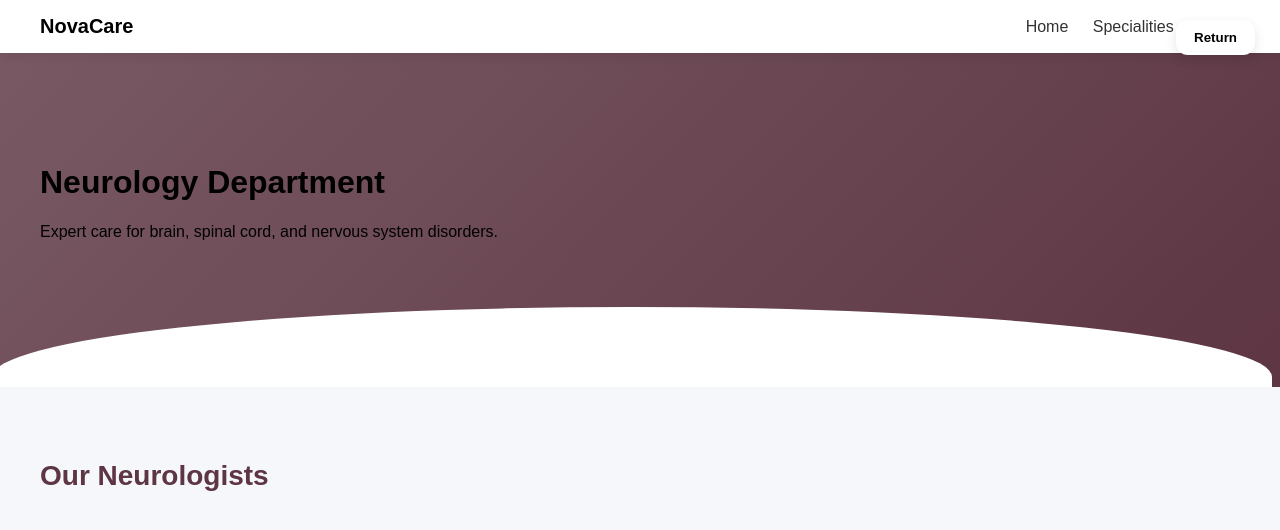
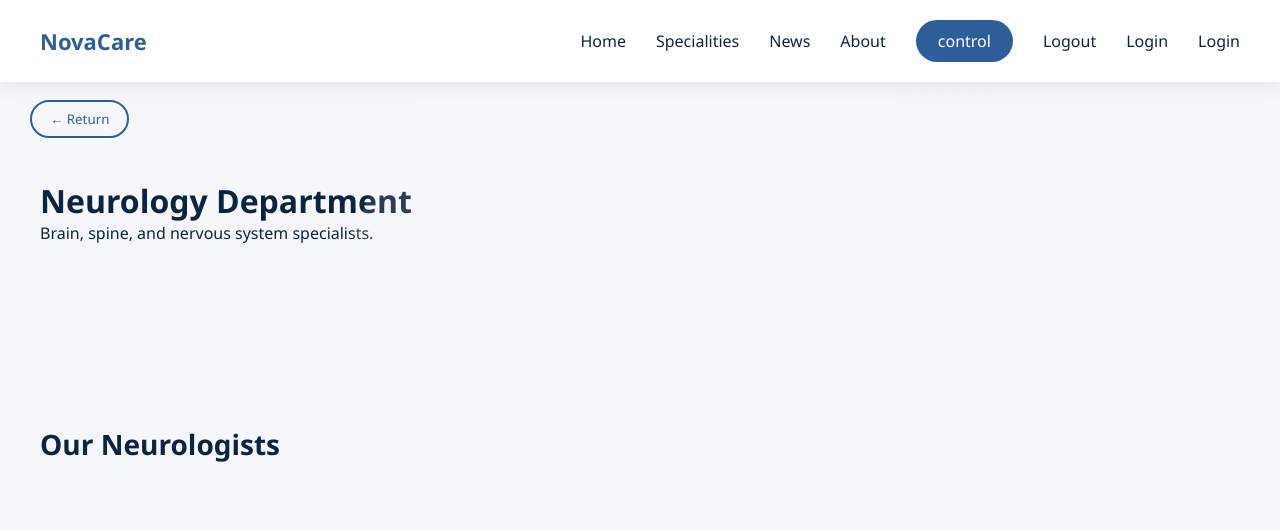
Before and after one commit to leenalshargabi/HealthCare, a Flask app: page /department/neurology in a window 1280 px wide. Shown: the top 530 px of the page. Run offline with Flask 3, Linux system fonts and the light colour scheme; data that the repository does not hold is empty.

Commit message:
design updates

```diff
--- a/static/css/department.css
+++ b/static/css/department.css
@@ -37,21 +37,33 @@ body {
   color: #0D2440;
 }
 
-/* RETURN BUTTON */
-
+/* Return Button */
 .return-btn {
   position: fixed;
   top: 20px;
-  right: 25px;
+  left: 20px;
+  z-index: 999;
+
   padding: 10px 18px;
   border-radius: 12px;
   border: none;
+  cursor: pointer;
+
+  font-size: 14px;
   font-weight: 600;
-  cursor: pointer;
-  background: white;
-  box-shadow: 0 4px 12px rgba(0,0,0,0.1);
-  z-index: 999;
+
+  background: rgba(255,255,255,0.12);
+  backdrop-filter: blur(10px);
+  color: white;
+
+  box-shadow: 0 4px 15px rgba(0,0,0,0.15);
+  transition: all 0.3s ease;
 }
+
+.return-btn:hover {
+  transform: translateY(-2px) scale(1.03);
+}
+
 
 /* ---------------- HERO ---------------- */
 
@@ -309,3 +347,33 @@ body {
   from { opacity: 0; transform: translateY(10px); }
   to { opacity: 1; transform: translateY(0); }
 }
+
+/* HERO FLOAT ANIMATION */
+
+.hero {
+  animation: heroFloat 6s ease-in-out infinite;
+}
+
+@keyframes heroFloat {
+  0% { transform: translateY(0px); }
+  50% { transform: translateY(-8px); }
+  100% { transform: translateY(0px); }
+}
+
+/* HERO LIGHT GLOW */
+
+.hero::after {
+  content: "";
+  position: absolute;
+  top: -40%;
+  left: -40%;
+  width: 180%;
+  height: 180%;
+  background: radial-gradient(circle, rgba(255,255,255,0.18), transparent 60%);
+  animation: heroLightMove 8s linear infinite;
+}
+
+@keyframes heroLightMove {
+  0% { transform: rotate(0deg); }
+  100% { transform: rotate(360deg); }
+}
--- a/static/js/department.js
+++ b/static/js/department.js
@@ -1,15 +1,16 @@
 // smooth hover animation for doctor cards
-const cards = document.querySelectorAll(".doctor-card");
+const cards = document.querySelectorAll(".doctor");
 
 cards.forEach(card => {
     card.addEventListener("mouseenter", () => {
-        card.style.transform = "scale(1.05)";
+        card.style.transform = "scale(1.04)";
     });
 
     card.addEventListener("mouseleave", () => {
         card.style.transform = "scale(1)";
     });
 });
+
 
 
 // smooth scroll return button
@@ -82,3 +83,17 @@ document.querySelectorAll(".availability").forEach(badge => {
         badge.innerText = "Busy";
     }
 });
+
+// hero entry animation
+document.addEventListener("DOMContentLoaded", () => {
+  const hero = document.querySelector(".hero");
+
+  hero.style.opacity = "0";
+  hero.style.transform = "translateY(30px)";
+
+  setTimeout(() => {
+    hero.style.transition = "all .7s ease";
+    hero.style.opacity = "1";
+    hero.style.transform = "translateY(0)";
+  }, 200);
+});
--- a/templates/departments/neurology.html
+++ b/templates/departments/neurology.html
@@ -1,70 +1,38 @@
-<!DOCTYPE html>
-<html>
+{% extends "base.html" %}
 
-<head>
-  <title>Neurology</title>
-  <link rel="stylesheet" href="{{ url_for('static', filename='css/department.css') }}">
-  <script defer src="{{ url_for('static', filename='js/department.js') }}"></script>
-</head>
+{% block title %}Neurology{% endblock %}
 
-<body class="neurology-theme">
+{% block extra_css %}
+<link rel="stylesheet" href="{{ url_for('static', filename='css/department.css') }}">
+{% endblock %}
 
-<div class="dept-navbar">
-  <div class="dept-logo">NovaCare</div>
+{% block content %}
 
-    <div class="dept-links">
-      <a href="/">Home</a>
-      <a href="/specialities">Specialities</a>
-      <a href="/about">About</a>
-    </div>
-  </div>
-
-  <button class="return-btn" onclick="goBack()">Return</button>
-
-<div class="hero">
-  <div class="hero-content">
-      <h1>Neurology Department</h1>
-      <p>Expert care for brain, spinal cord, and nervous system disorders.</p>
-  </div>
-  <div class="wave"></div>
+<div class="hero neurology-theme">
+  <h1>Neurology Department</h1>
+  <p>Brain, spine, and nervous system specialists.</p>
 </div>
 
 <div class="section">
   <h2>Our Neurologists</h2>
 
   <div class="doctors" id="doctor-list">
-    {% for doctor in cDoctors %}
+    {% for doctor in nDoctors %}
     <div class="doctor doctor-item">
- <div >
-  <img src="{{ url_for('static', filename='images/doctor.png') }}" class="doctor-img">
-  <div class="availability available">Available</div>
-    <h3>{{ doctor.fullName }}</h3>
-    <span>{{doctor.mainSpecialty }}</span>
-    <p>{{doctor.subSpecialty }}</p>
-    <p>workingHours:{{doctor.workingHours.from }}- {{doctor.workingHours.to }} </p>
-  </div>
-</div>
-
-      {% endfor %}
+      <h3>{{ doctor.fullName }}</h3>
+      <span>{{ doctor.mainSpecialty }}</span>
+      <p>{{ doctor.subSpecialty }}</p>
+      <p>{{ doctor.workingHours }}</p>
+    </div>
+    {% endfor %}
   </div>
 
-  <div class="pagination"  id="pagination">
-{% if current > 1 %}
-        <a href="{{ url_for('cardiology', page=current-1) }}">Previous</a>
-      {% endif %}
-
-      <span style="margin:0 15px;">Page: {{ current }}</span>
-
-      {% if has_next %}
-        <a href="{{ url_for('cardiology', page=current+1) }}">Next</a>
-      {% endif %}
-  </div>
+  <div class="pagination" id="pagination"></div>
 
 </div>
 
+{% endblock %}
 
-
-
-
-</body>
-</html>
+{% block extra_js %}
+<script defer src="{{ url_for('static', filename='js/department.js') }}"></script>
+{% endblock %}
```
Also changed, not shown: other parts of static/css/department.css (+37 -11 lines), templates/departments/cardiology.html (+21 -47 lines), templates/departments/dentistry.html (+22 -48 lines), templates/departments/orthopedics.html (+17 -46 lines), templates/departments/pediatrics.html (+22 -46 lines).
